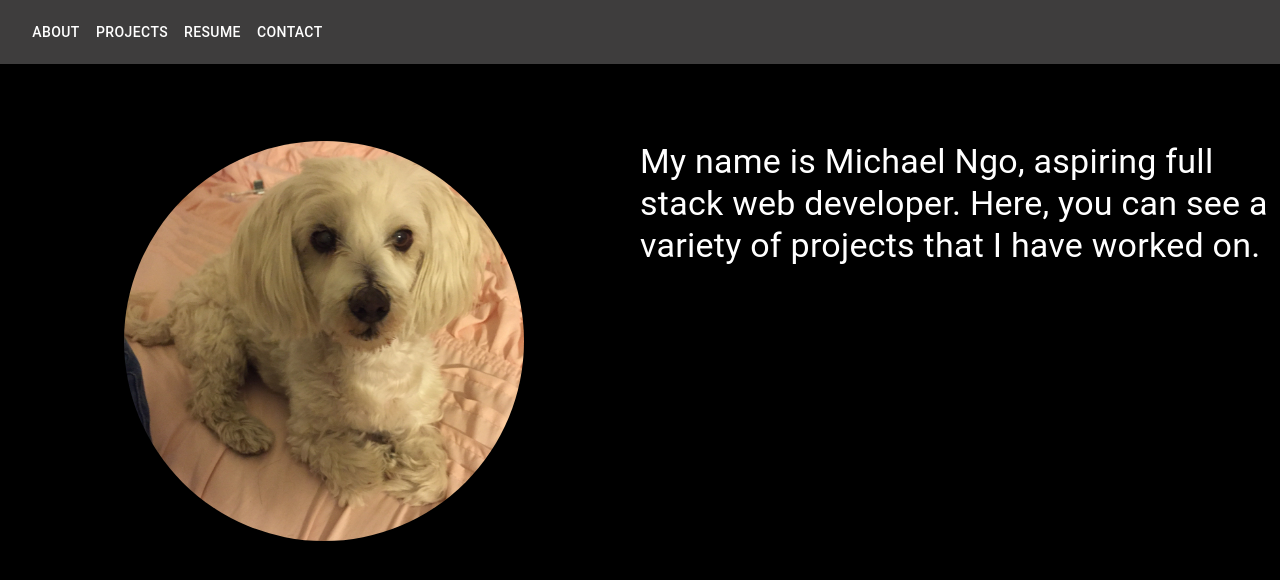
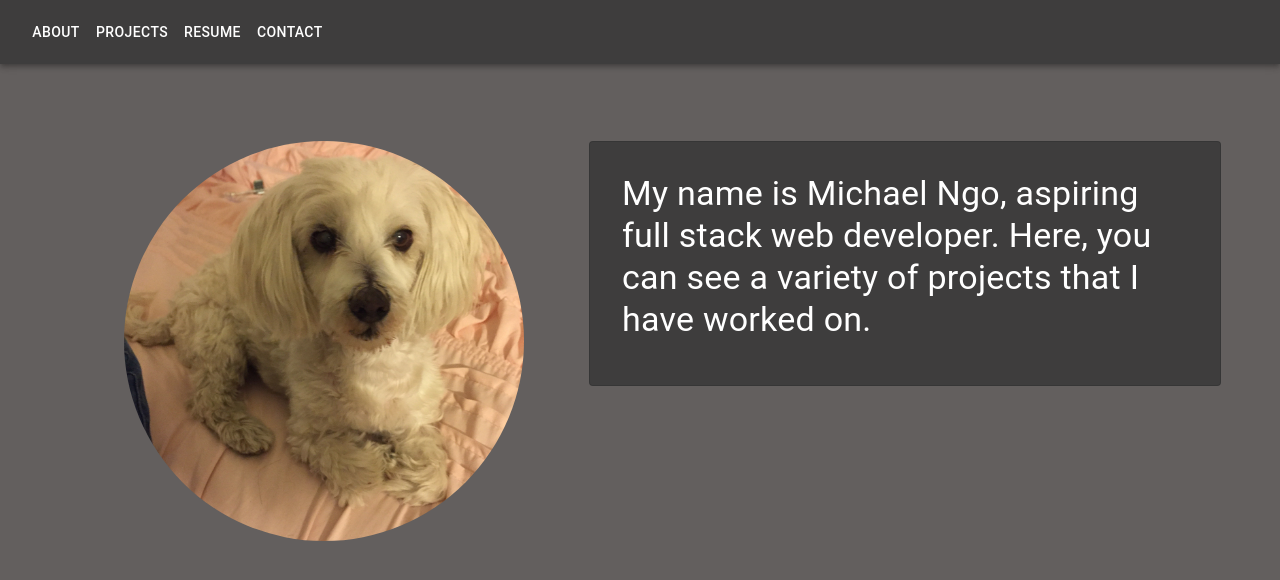
Before and after one commit to DeviantSchemist/react-portfolio2, a React (Create React App) app: page / in a window 1280 px wide. Shown: the top 580 px of the page. Built offline with nearby package versions, Linux system fonts and the light colour scheme.

Commit message:
changed colors and stylized about text

```diff
--- a/src/About.js
+++ b/src/About.js
@@ -3,6 +3,7 @@ import { makeStyles } from '@material-ui/core/styles';
 import Avatar from '@material-ui/core/Avatar';
 import Grid from '@material-ui/core/Grid';
 import Typography from '@material-ui/core/Typography';
+import Paper from '@material-ui/core/Paper';
 import Poodle from './Poodle.jpg'
 
 const useStyles = makeStyles((theme) => ({
@@ -10,8 +11,7 @@ const useStyles = makeStyles((theme) => ({
     display: 'flex',
     '& > *': {
       margin: theme.spacing(1),
-    },
-    color: 'white'
+    }
   },
   large: {
     width: theme.spacing(50),
@@ -20,6 +20,16 @@ const useStyles = makeStyles((theme) => ({
   },
   gridMargin: {
     marginTop: '6%'
+  },
+  gridText: {
+    marginLeft: '-4%'
+  },
+  paperBackground: {
+    backgroundColor: '#3E3D3D'
+  },
+  typo: {
+    color: 'white',
+    padding: '5%'
   }
 }));
 
@@ -32,11 +42,13 @@ const About = () => {
         <Grid item xs={6}>
           <Avatar alt="Poodle" src={Poodle} className={classes.large} />
         </Grid>
-        <Grid item xs={6}>
-          <Typography variant="h4" gutterBottom>
-            My name is Michael Ngo, aspiring full stack web developer. Here, you can see a variety of projects
-            that I have worked on.
-          </Typography>
+        <Grid item xs={6} className={classes.gridText}>
+          <Paper elevation={3} variant="outlined" className={classes.paperBackground}>
+            <Typography variant="h4" gutterBottom className={classes.typo}>
+              My name is Michael Ngo, aspiring full stack web developer. Here, you can see a variety of projects
+              that I have worked on.
+            </Typography>
+          </Paper>
         </Grid>
       </Grid>
     </div>
--- a/src/index.css
+++ b/src/index.css
@@ -34,7 +34,7 @@ footer, header, hgroup, menu, nav, section {
 }
 body {
 	line-height: 1;
-	background-color: black;
+	background-color: #635F5E;
 }
 ol, ul {
 	list-style: none;
```
